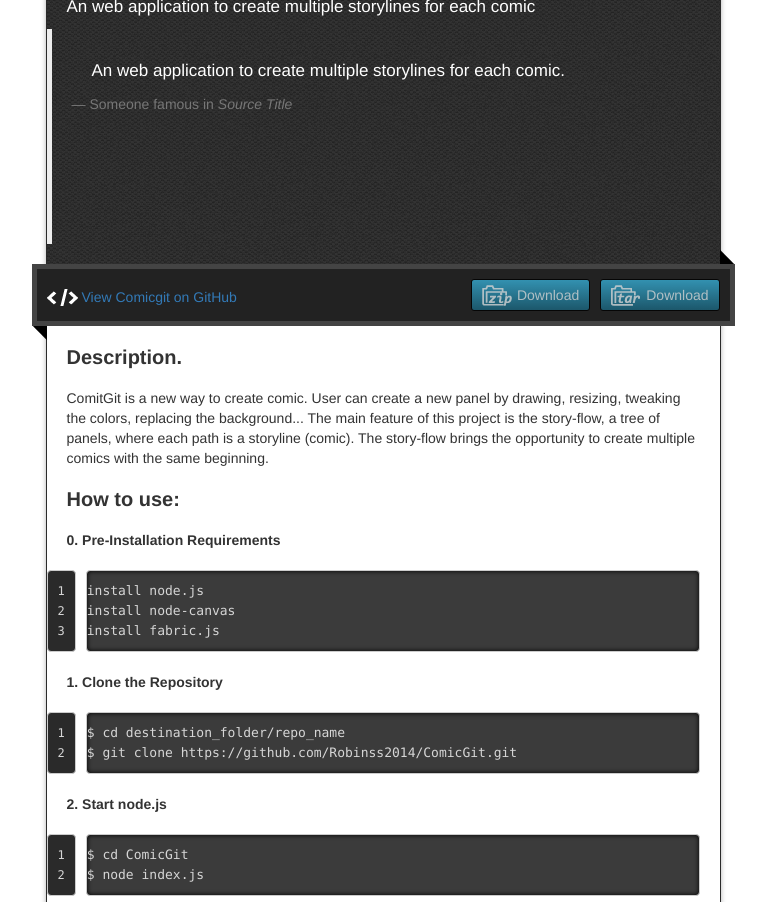
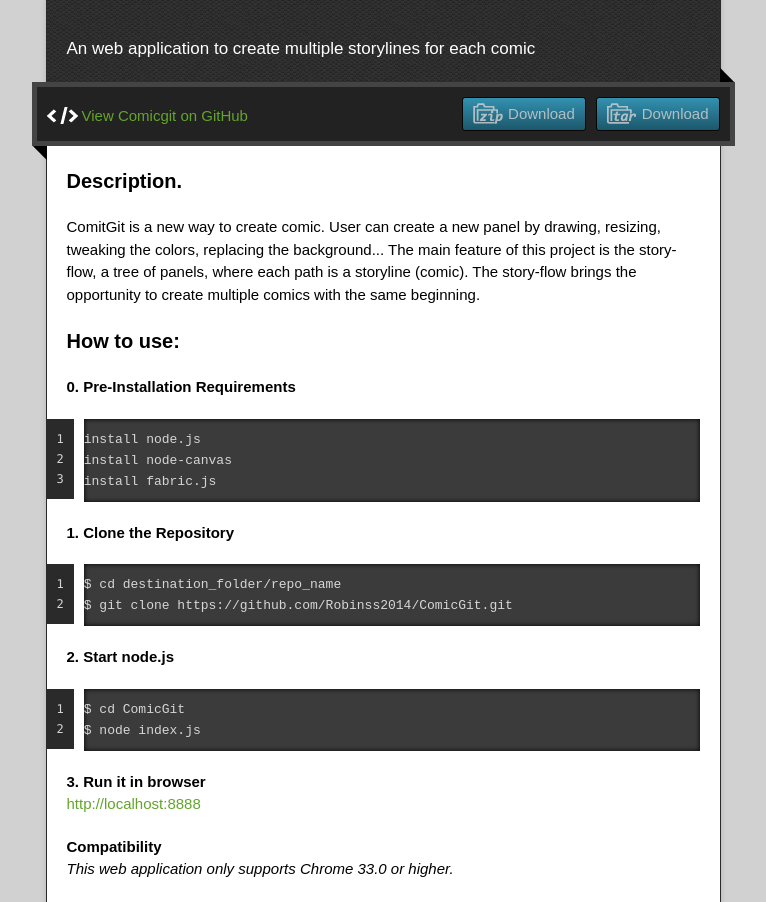
Before and after one commit to Robinss2014/ComicGit, a plain HTML site: page index.html in a window 1280 px wide. Shown: the part 132-1034 px from the top of the page, without its empty margins (257-1023 px from the left). Drawn offline with nearby package versions, Linux system fonts and the light colour scheme.

Commit message:
modified index

```diff
--- a/index.html
+++ b/index.html
@@ -8,10 +8,8 @@
 
   <link rel="stylesheet" href="stylesheets/stylesheet.css" media="screen">
   <link rel="stylesheet" href="stylesheets/github-dark.css">
-  <link rel="stylesheet" href="http://maxcdn.bootstrapcdn.com/bootstrap/3.3.4/css/bootstrap.min.css">
 
   <script type="text/javascript" src="https://ajax.googleapis.com/ajax/libs/jquery/1.7.1/jquery.min.js"></script>
-  <script src="http://maxcdn.bootstrapcdn.com/bootstrap/3.3.4/js/bootstrap.min.js"></script>
   <script type="text/javascript" src="javascripts/script.js"></script>
 
   <title>Comicgit</title>
@@ -29,10 +27,6 @@
     </header>
     <div id="container">
       <p class="tagline">An web application to create multiple storylines for each comic</p>
-      <blockquote >
-        <p class="tagline">An web application to create multiple storylines for each comic.</p>
-        <footer>Someone famous in <cite title="Source Title">Source Title</cite></footer>
-      </blockquote>
       <div id="main" role="main">
         <div class="download-bar">
         <div class="inner">
@@ -102,7 +96,7 @@
 
 
       </div>
-      <div class="creds">
+      <div class="creds" style="visibility:hidden">
         <small>This page generated using <a href="https://pages.github.com/">GitHub Pages</a><br>theme by <a href="https://twitter.com/jonrohan/">Jon Rohan</a></small>
       </div>
     </footer>
```
Also changed, not shown: 1 other file.
